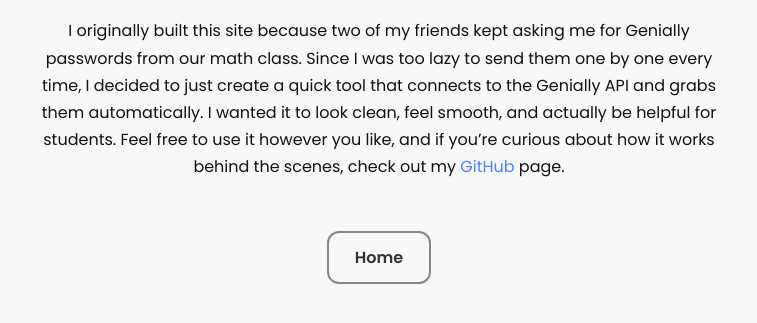
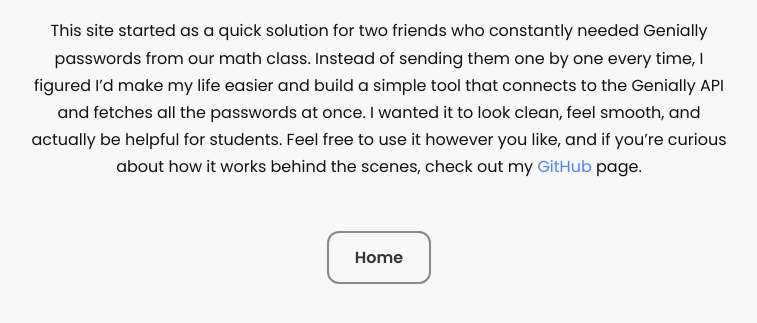
Before and after one commit to mijnap1/genially-password, a website: page about.html in a window 1280 px wide. Shown: the part 243-566 px from the top of the page, without its empty margins (261-1018 px from the left). Drawn offline with Linux system fonts and the light colour scheme.

Commit message:
Update about.html

```diff
--- a/about.html
+++ b/about.html
@@ -69,7 +69,7 @@
   <div class="center-wrapper">
     <h1>About</h1>
     <p>
-      I originally built this site because two of my friends kept asking me for Genially passwords from our math class. Since I was too lazy to send them one by one every time, I decided to just create a quick tool that connects to the Genially API and grabs them automatically. I wanted it to look clean, feel smooth, and actually be helpful for students. Feel free to use it however you like, and if you’re curious about how it works behind the scenes, check out my
+      This site started as a quick solution for two friends who constantly needed Genially passwords from our math class. Instead of sending them one by one every time, I figured I’d make my life easier and build a simple tool that connects to the Genially API and fetches all the passwords at once. I wanted it to look clean, feel smooth, and actually be helpful for students. Feel free to use it however you like, and if you’re curious about how it works behind the scenes, check out my
       <a href="https://github.com/mijnap1/genially-password" class="link" target="_blank">GitHub</a> page.
     </p>
     <a class="button" href="index.html">Home</a>
```
